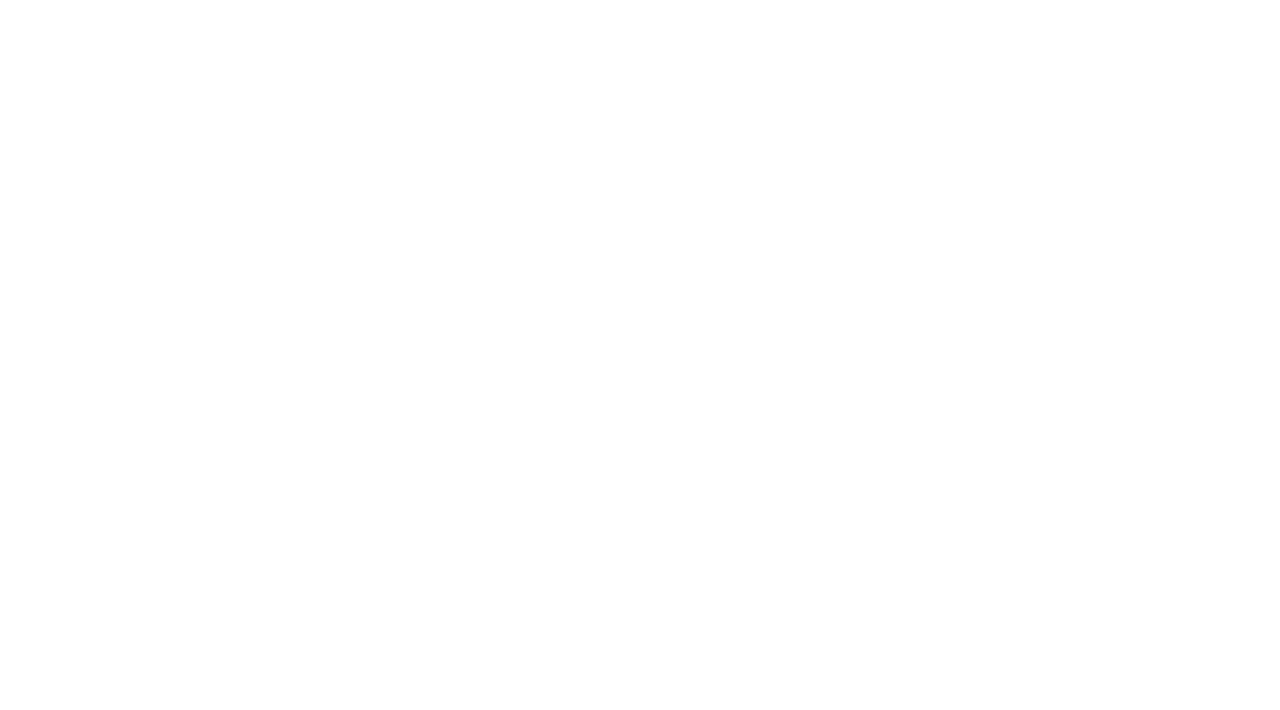
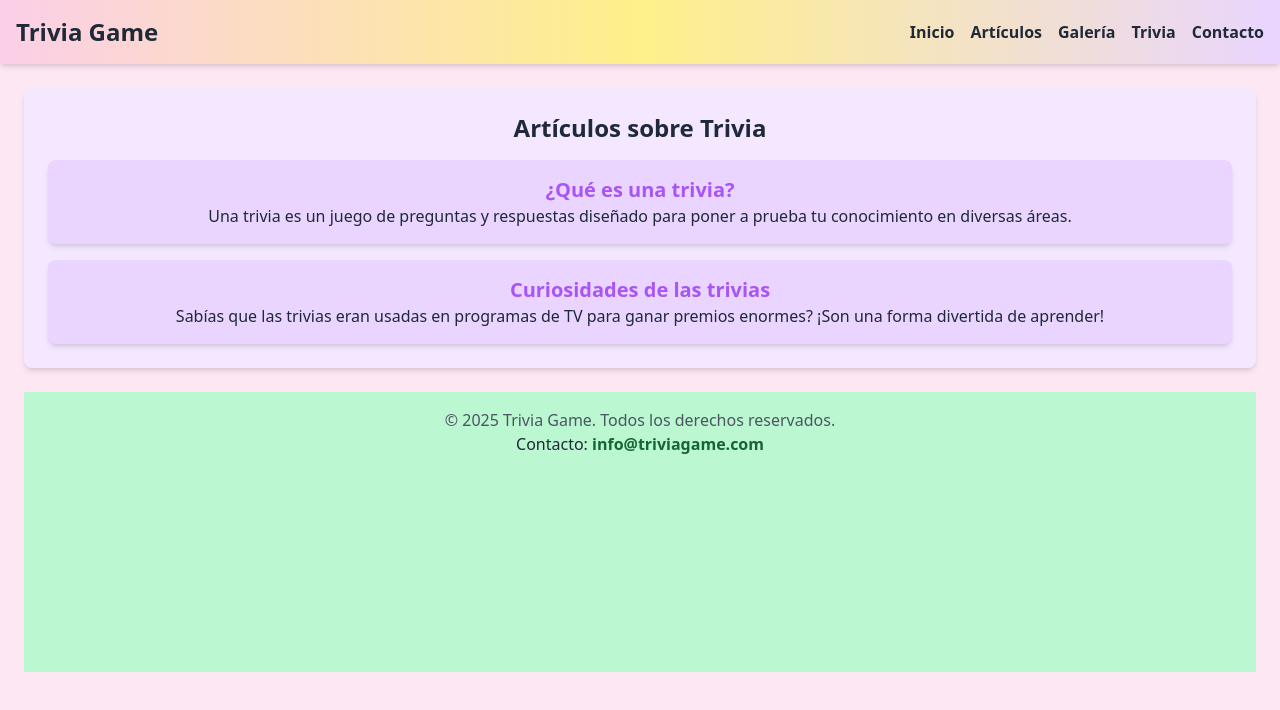
Before and after one commit to Alpego05/Trivia-2apis, a website: page src/index.html in a window 1280 px wide. Drawn offline with nearby package versions, Linux system fonts and the light colour scheme.

Commit message:
tailwind

```diff
--- a/src/index.html
+++ b/src/index.html
@@ -1,12 +1,59 @@
 <!DOCTYPE html>
 <html lang="en">
+
 <head>
   <meta charset="UTF-8">
   <meta name="viewport" content="width=device-width, initial-scale=1.0">
-  <title>Document</title>
+  <title>Trivia Game</title>
   <script src="https://cdn.tailwindcss.com"></script>
 </head>
-<body>
 
+<body class="bg-pink-100 text-gray-800 min-h-screen">
+  <nav class="sticky top-0 bg-gradient-to-r from-pink-200 via-yellow-200 to-purple-200 shadow-md p-4 z-50">
+    <div class="container mx-auto flex justify-between items-center">
+      <h1 class="text-2xl font-bold text-gray-800">Trivia Game</h1>
+      <!-- Navigation Links (hidden on small screens) -->
+      <div class="hidden sm:flex gap-4">
+        <a href="#home" class="hover:text-pink-600 font-semibold">Inicio</a>
+        <a href="#articles" class="hover:text-yellow-600 font-semibold">Artículos</a>
+        <a href="#gallery" class="hover:text-purple-600 font-semibold">Galería</a>
+        <a href="#quiz" class="hover:text-green-600 font-semibold">Trivia</a>
+        <a href="#footer" class="hover:text-blue-600 font-semibold">Contacto</a>
+      </div>
+      <!-- Menu Button (only visible on small screens) -->
+      <button class="sm:hidden bg-purple-400 text-white py-2 px-4 rounded-lg font-bold">Menú</button>
+    </div>
+  </nav>
+
+  <!-- Main  -->
+  <!-- cambiar grid-cols para el responsive -->
+  <div class="grid grid-rows-3 grid-cols-1 gap-6 p-6">
+
+    <!-- Articles Section -->
+    <section id="articles"
+      class="justify-center text-center flex flex-col  bg-purple-100 p-6 rounded-lg shadow-md col-span-1">
+      <h2 class="text-2xl font-bold mb-4 text-gray-800">Artículos sobre Trivia</h2>
+      <div class="space-y-4">
+        <article class="bg-purple-200 p-4 rounded-lg shadow-md">
+          <h3 class="text-xl font-semibold text-purple-500">¿Qué es una trivia?</h3>
+          <p>Una trivia es un juego de preguntas y respuestas diseñado para poner a prueba tu conocimiento en diversas
+            áreas.</p>
+        </article>
+        <article class="bg-purple-200 p-4 rounded-lg shadow-md">
+          <h3 class="text-xl font-semibold text-purple-500">Curiosidades de las trivias</h3>
+          <p>Sabías que las trivias eran usadas en programas de TV para ganar premios enormes? ¡Son una forma divertida
+            de aprender!</p>
+        </article>
+      </div>
+    </section>
+
+
+    <!-- Footer -->
+    <footer id="footer" class="bg-green-200 py-4 text-center">
+      <p class="text-gray-600">&copy; 2025 Trivia Game. Todos los derechos reservados.</p>
+      <p>Contacto: <a href="mailto:info@triviagame.com"
+          class="hover:underline text-green-800 font-semibold">info@triviagame.com</a></p>
+    </footer>
 </body>
+
 </html>
--- a/src/js/script.js
+++ b/src/js/script.js
@@ -355,7 +355,7 @@ const ShowAnswers = (questions) => {
 const checkAnswers = (event) => {
     let choosenAnswer = event.target;
 
-    if (event.target.tagName === "BUTTON")
+    if (event.target.tagName === "BUTTON") {
         if (choosenAnswer.textContent === correct_answer) {
             console.log("Respuesta correcta");
             event.target.style.background = "green";
@@ -385,6 +385,7 @@ const checkAnswers = (event) => {
                 }
             }
         }
+    }
 }
 
 
```
Also changed, not shown: src/pages/results.html (+34 -3 lines).
